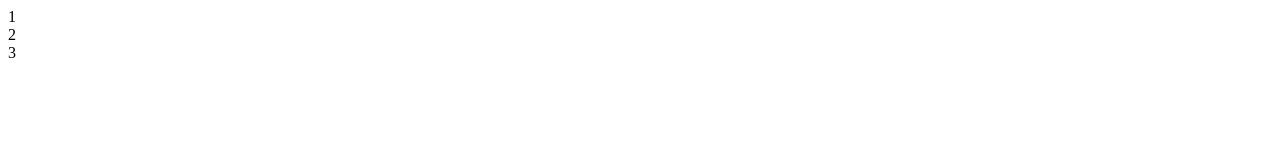
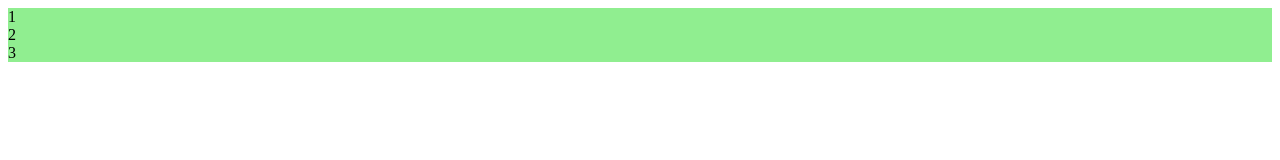
Before and after one commit to richardimaoka/tutorial-html-live-server, a plain HTML site: page index.html in a window 1280 px wide. Drawn offline with Linux system fonts and the light colour scheme.

Commit message:
inner class lightgreen

```diff
--- a/index.html
+++ b/index.html
@@ -5,11 +5,16 @@
     <meta name="viewport" content="width=device-width, initial-scale=1.0" />
     <title>Document</title>
   </head>
+  <style>
+    .inner {
+      background-color: lightgreen;
+    }
+  </style>
   <body>
     <div>
-      <div>1</div>
-      <div>2</div>
-      <div>3</div>
+      <div class="inner">1</div>
+      <div class="inner">2</div>
+      <div class="inner">3</div>
     </div>
   </body>
 </html>
```
